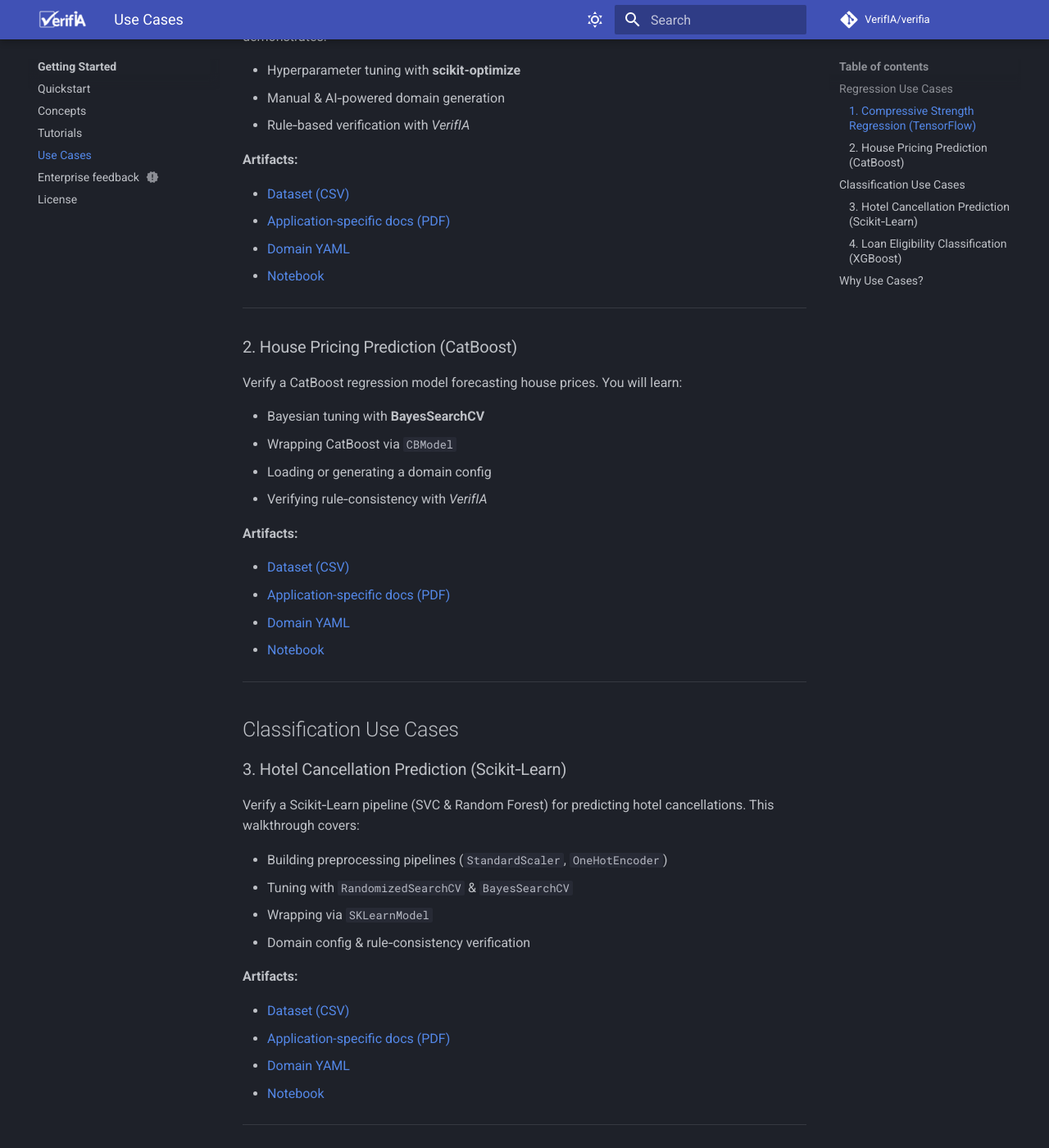
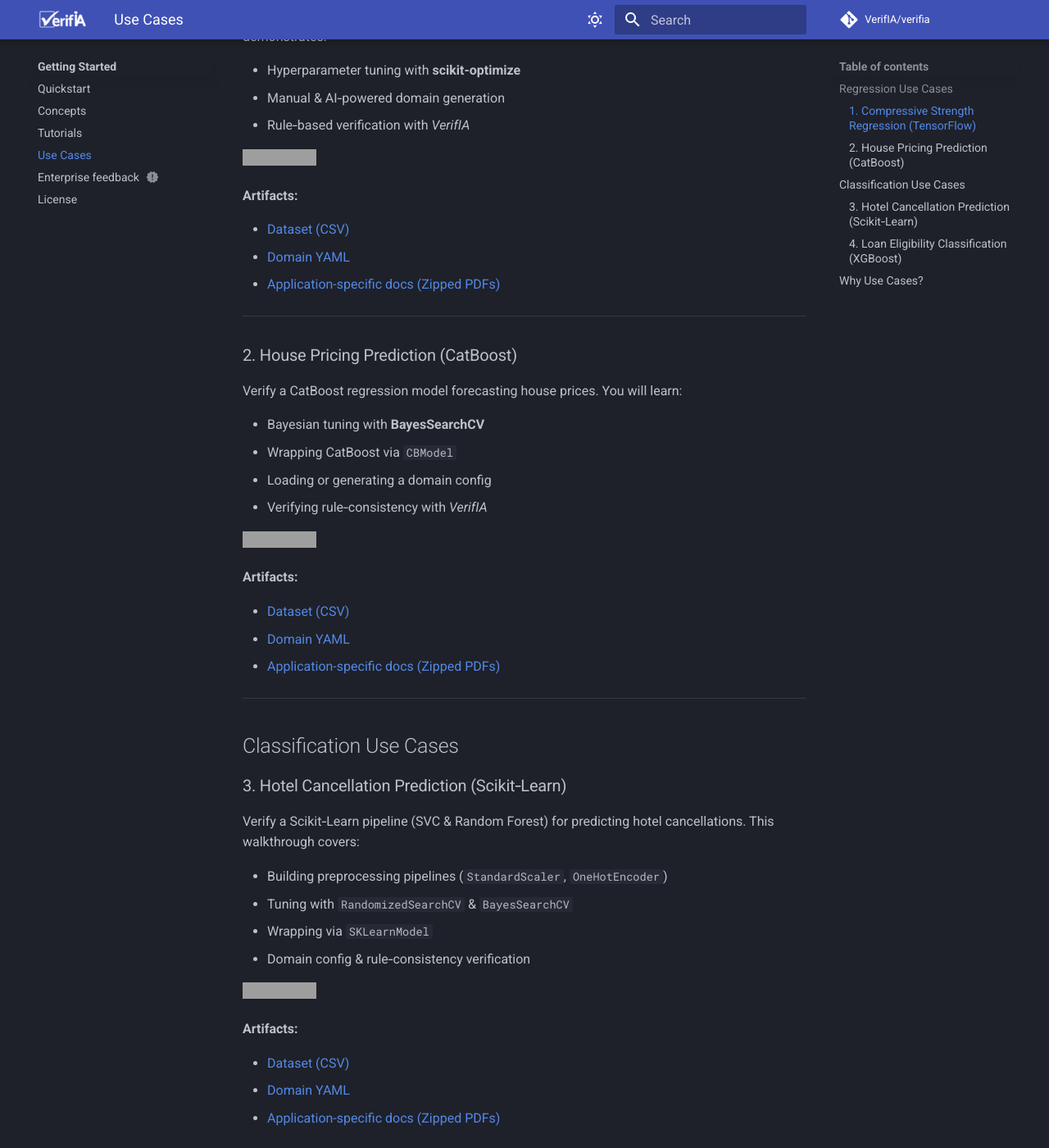
Before and after one commit to VerifIA/verifia, an MkDocs documentation site: the page built from docs/docs/use-cases.md, in a window 1280 px wide and 1400 px high, scrolled down 671 px. Shown: the whole window at 82% size. Built offline with MkDocs 1.6.1 and Material for MkDocs 9.7.7, drawn with Linux system fonts in a browser that asks for light colours; comment, search, counter and statistics services are not loaded; some of the changed text lies outside the part shown; grey boxes are pictures that could not be loaded.

Commit message:
update use cases links

```diff
--- a/docs/docs/use-cases.md
+++ b/docs/docs/use-cases.md
@@ -21,12 +21,13 @@
 - Manual & AI‑powered domain generation
 - Rule‑based verification with *VerifIA*
 
+[![Open in Colab](https://colab.research.google.com/assets/colab-badge.svg)](https://colab.research.google.com/drive/1Nsxkw2t29R7E9mBRT2tZmS_cP1cWOcno?usp=sharing)
+
 **Artifacts:**
 
-- [Dataset (CSV)](data/compressive_strength.csv)
-- [Application-specific docs (PDF)](documents/compressive_strength/)
-- [Domain YAML](domains/compressive_strength.yaml)
-- [Notebook](notebooks/compressive_strength.ipynb)
+- [Dataset (CSV)](https://www.verifia.ca/assets/use-cases/data/concrete_compressive_strength.csv)
+- [Domain YAML](https://www.verifia.ca/assets/use-cases/domains/concrete_compressive_strength.yaml)
+- [Application-specific docs (Zipped PDFs)](https://www.verifia.ca/assets/use-cases/documents/concrete_compressive_strength.zip)
 
 ---
 
@@ -39,12 +40,13 @@
 - Loading or generating a domain config
 - Verifying rule‑consistency with *VerifIA*
 
+[![Open in Colab](https://colab.research.google.com/assets/colab-badge.svg)](https://colab.research.google.com/drive/11wzH3sDB7NesU5d_6GKmL2xNqqCA8AzA?usp=sharing)
+
 **Artifacts:**
 
-- [Dataset (CSV)](data/house_pricing.csv)
-- [Application-specific docs (PDF)](documents/house_pricing/)
-- [Domain YAML](domains/house_pricing.yaml)
-- [Notebook](notebooks/house_pricing.ipynb)
+- [Dataset (CSV)](https://www.verifia.ca/assets/use-cases/data/house_price.csv)
+- [Domain YAML](https://www.verifia.ca/assets/use-cases/domains/house_price.yaml)
+- [Application-specific docs (Zipped PDFs)](https://www.verifia.ca/assets/use-cases/documents/house_price.zip)
 
 ---
 
@@ -59,12 +61,13 @@
 - Wrapping via `SKLearnModel`
 - Domain config & rule‑consistency verification
 
+[![Open in Colab](https://colab.research.google.com/assets/colab-badge.svg)](https://colab.research.google.com/drive/1zp1wOd7BiYW65GI0FAGRjMj4LwruXXYB?usp=sharing)
+
 **Artifacts:**
 
-- [Dataset (CSV)](data/hotel_cancel.csv)
-- [Application-specific docs (PDF)](documents/hotel_cancel/)
-- [Domain YAML](domains/hotel_cancel.yaml)
-- [Notebook](notebooks/hotel_cancel.ipynb)
+- [Dataset (CSV)](https://www.verifia.ca/assets/use-cases/data/hotel_cancellation.csv)
+- [Domain YAML](https://www.verifia.ca/assets/use-cases/domains/hotel_cancellation.yaml)
+- [Application-specific docs (Zipped PDFs)](https://www.verifia.ca/assets/use-cases/documents/hotel_cancellation.zip)
 
 ---
 
@@ -77,12 +80,13 @@
 - Generate or load domain configurations
 - Run rule‑consistency checks
 
+[![Open in Colab](https://colab.research.google.com/assets/colab-badge.svg)](https://colab.research.google.com/drive/1R8y2YSBLkUWcA25jt8cORY9cy5oLd7_m?usp=sharing)
+
 **Artifacts:**
 
-- [Dataset (CSV)](data/loan_eligibility.csv)
-- [Application-specific docs (PDF)](documents/loan_eligibility/)
-- [Domain YAML](domains/loan_eligibility.yaml)
-- [Notebook](notebooks/loan_eligibility.ipynb)
+- [Dataset (CSV)](https://www.verifia.ca/assets/use-cases/data/loan_eligibility.csv)
+- [Domain YAML](https://www.verifia.ca/assets/use-cases/domains/loan_eligibility.yaml)
+- [Application-specific docs (Zipped PDFs)](https://www.verifia.ca/assets/use-cases/documents/loan_eligibility.zip)
 
 ---
 
```
Also changed, not shown: 1 other file.
